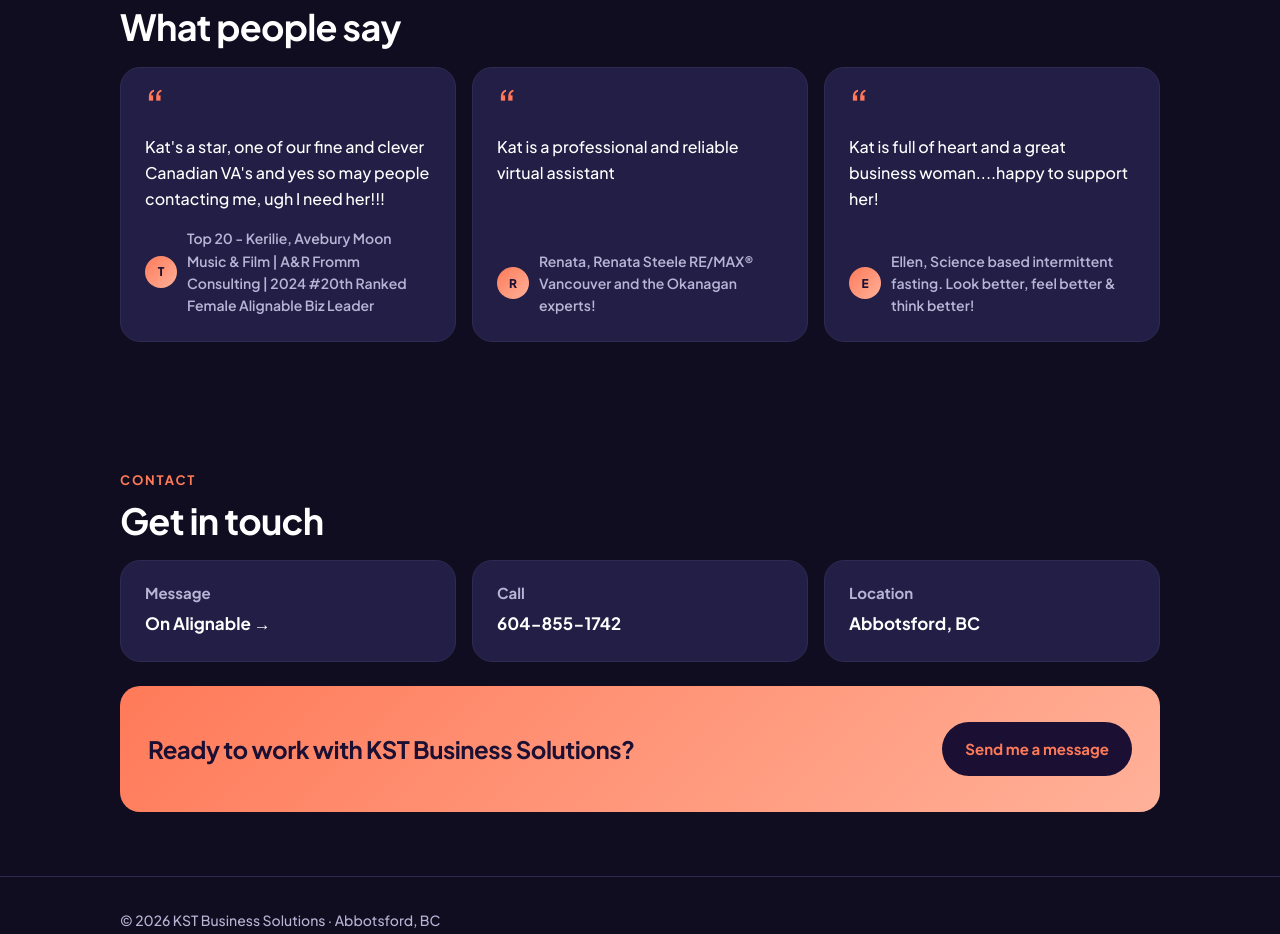
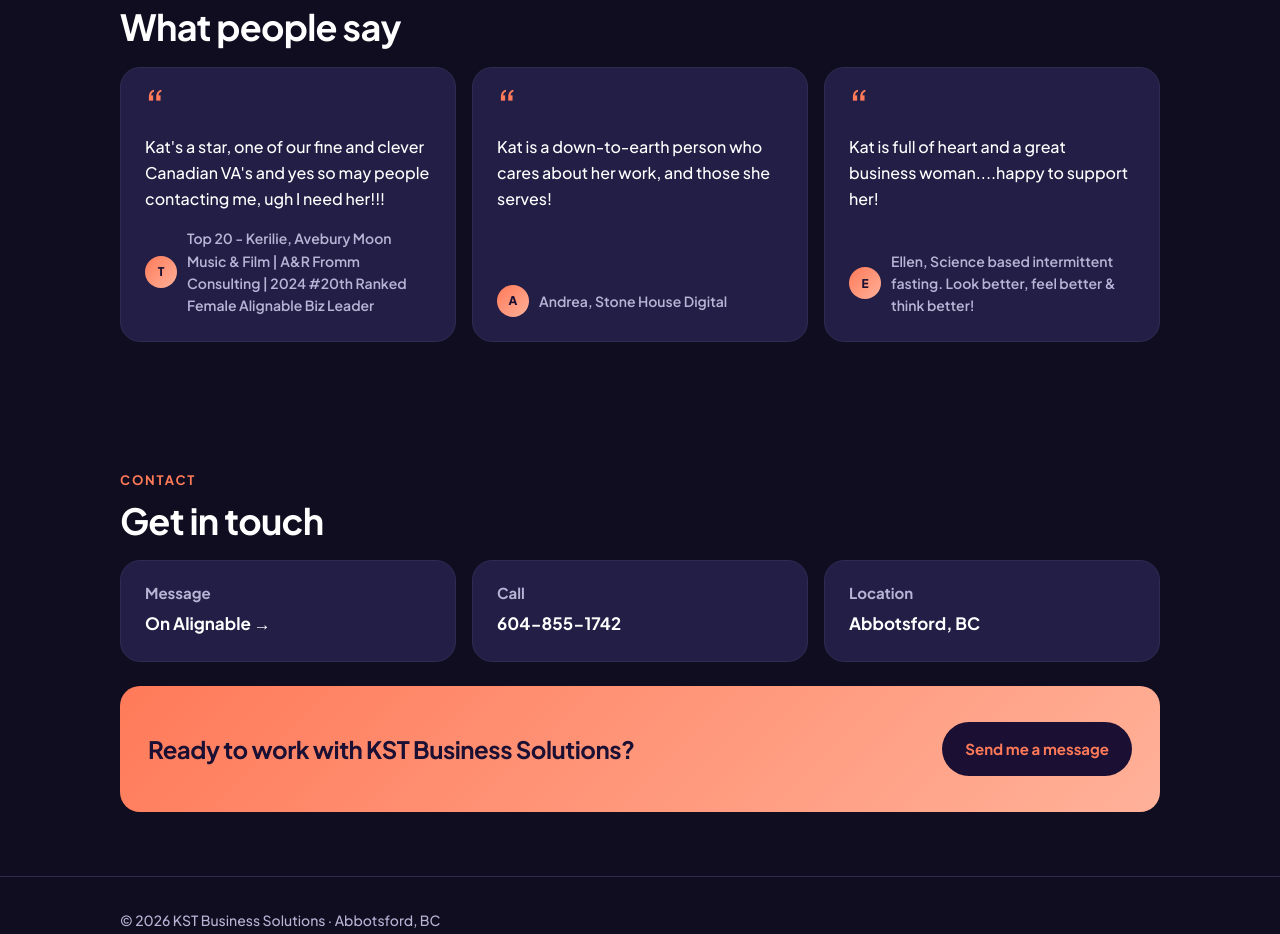
Before and after one commit to mudit-alignable/alignable-sites, a plain HTML site: page kst-business-solutions/index.html in a window 1280 px wide. Shown: the part 1223-2157 px from the top of the page. Drawn offline with Linux system fonts and the light colour scheme.

Commit message:
Publish kst-business-solutions

```diff
--- a/kst-business-solutions/index.html
+++ b/kst-business-solutions/index.html
@@ -186,9 +186,9 @@ Experience the difference of expert Virtual Assistance with KST Business Solutio
 
         <div class="quote">
           <div class="mark">“</div>
-          <p>Kat is a professional and reliable virtual assistant </p>
+          <p>Kat is a down-to-earth person who cares about her work, and those she serves!</p>
 
-          <cite><span class="avatar">R</span><span>Renata, Renata Steele RE/MAX® Vancouver and the Okanagan experts! </span></cite>
+          <cite><span class="avatar">A</span><span>Andrea, Stone House Digital</span></cite>
         </div>
 
         <div class="quote">
```
